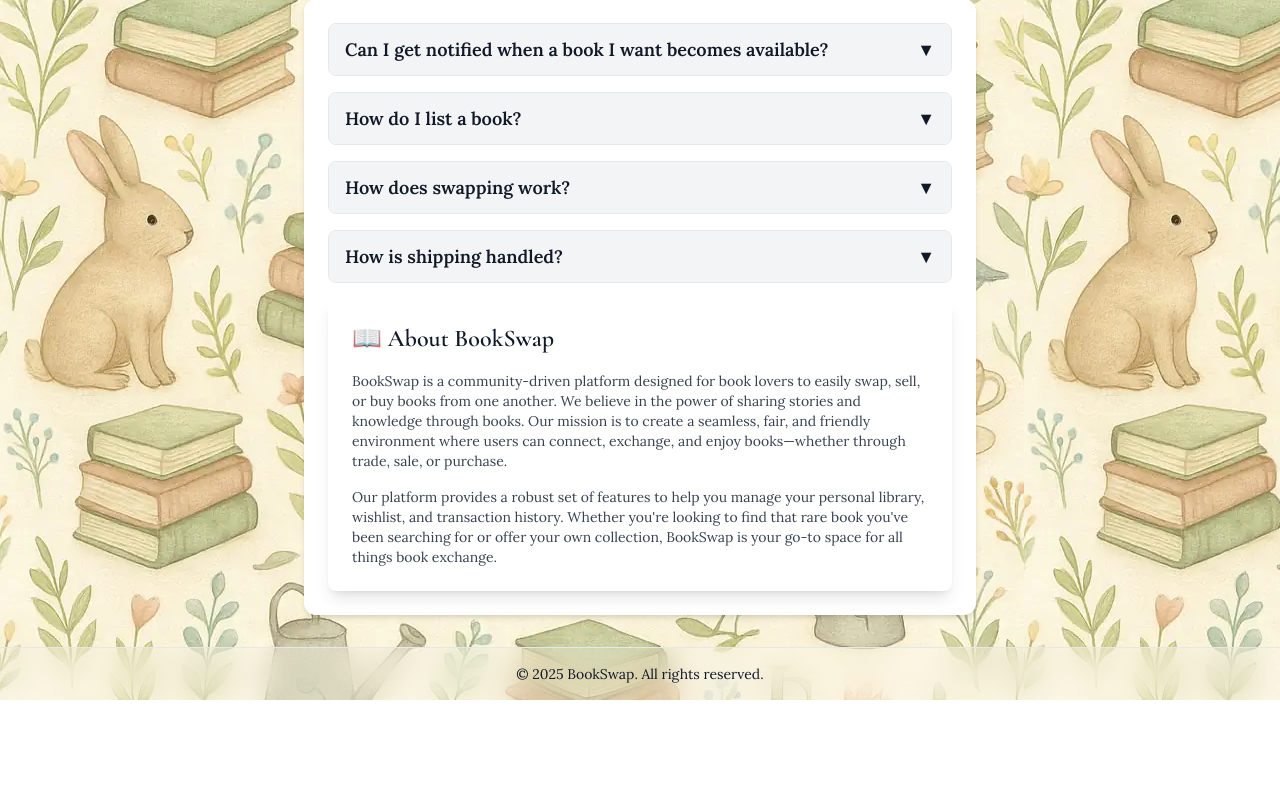
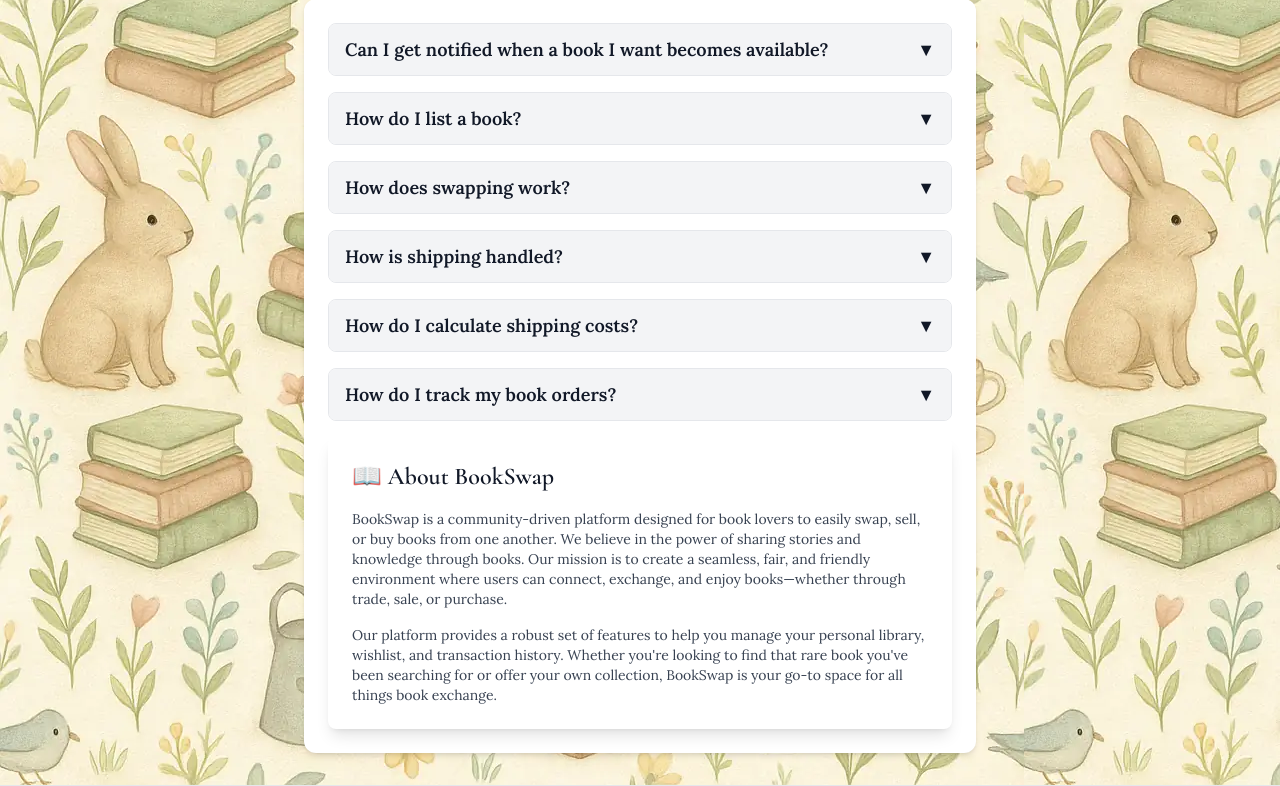
Before and after one commit to Web-Development-UAlberta/exsm-3951-exsm-3943-spring-2025-python-c-project-bookswap-besties-v2-even-bestier, a Django app: page /help/faq/ in a window 1280 px wide. Shown: the part 229-1015 px from the top of the page. Before the commit the page ends 929 px from the top, so only its background shows below. Run offline with Django 5.2, Linux system fonts and the light colour scheme; some libraries are stand-ins or nearby versions.

Commit message:
added a few more questions

```diff
--- a/src/exsm3951_bookswap/templates/help/help.html
+++ b/src/exsm3951_bookswap/templates/help/help.html
@@ -55,6 +55,28 @@
     </div>
   </div>
 
+  <!-- FAQ Item 5 -->
+  <div class="border border-gray-200 rounded-lg overflow-hidden">
+    <button type="button" class="w-full text-left px-4 py-3 font-semibold bg-gray-100 hover:bg-gray-200 focus:outline-none flex justify-between items-center" onclick="toggleAnswer(this)">
+      How do I calculate shipping costs?
+      <span class="ml-2 transition-transform duration-200">&#x25BC;</span>
+    </button>
+    <div class="hidden px-4 py-3 text-sm text-gray-700 bg-white">
+      Shipping costs are flat rate.  $5.99 for standard, $11.99 for priority.
+    </div>
+  </div>
+
+  <!-- FAQ Item 6 -->
+  <div class="border border-gray-200 rounded-lg overflow-hidden">
+    <button type="button" class="w-full text-left px-4 py-3 font-semibold bg-gray-100 hover:bg-gray-200 focus:outline-none flex justify-between items-center" onclick="toggleAnswer(this)">
+      How do I track my book orders?
+      <span class="ml-2 transition-transform duration-200">&#x25BC;</span>
+    </button>
+    <div class="hidden px-4 py-3 text-sm text-gray-700 bg-white">
+      Once a book is shipped, you'll receive a tracking number via email. You can also view the status of your order in the “Notifications” section of your profile. Simply click on the order to view the shipping details and real-time updates.
+    </div>
+  </div>
+
   <!-- About Section -->
   <div class="bg-white p-6 rounded-lg shadow-lg">
     <h3 class="font-semibold text-2xl mb-4">📖 About BookSwap</h3>
```
